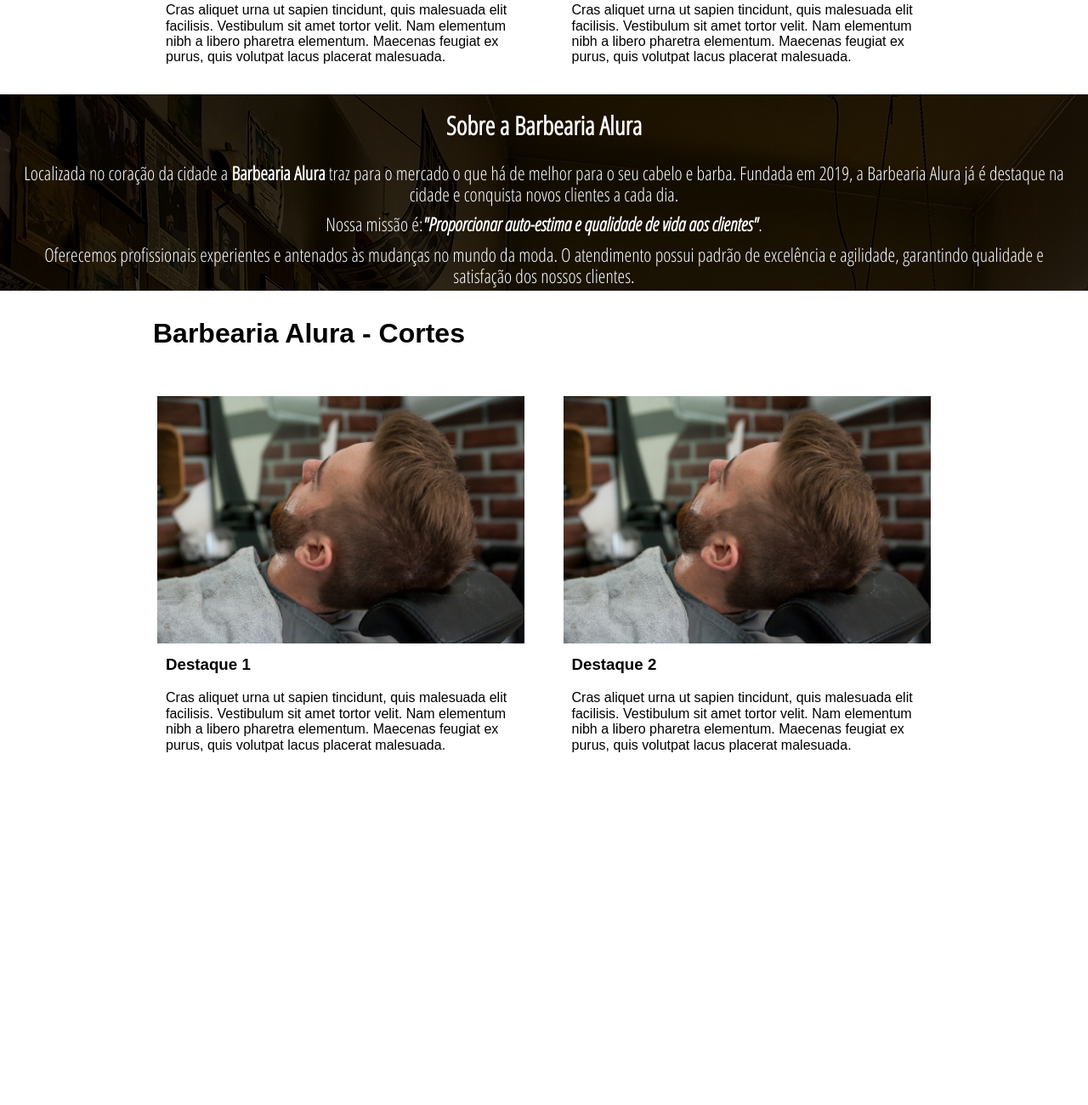
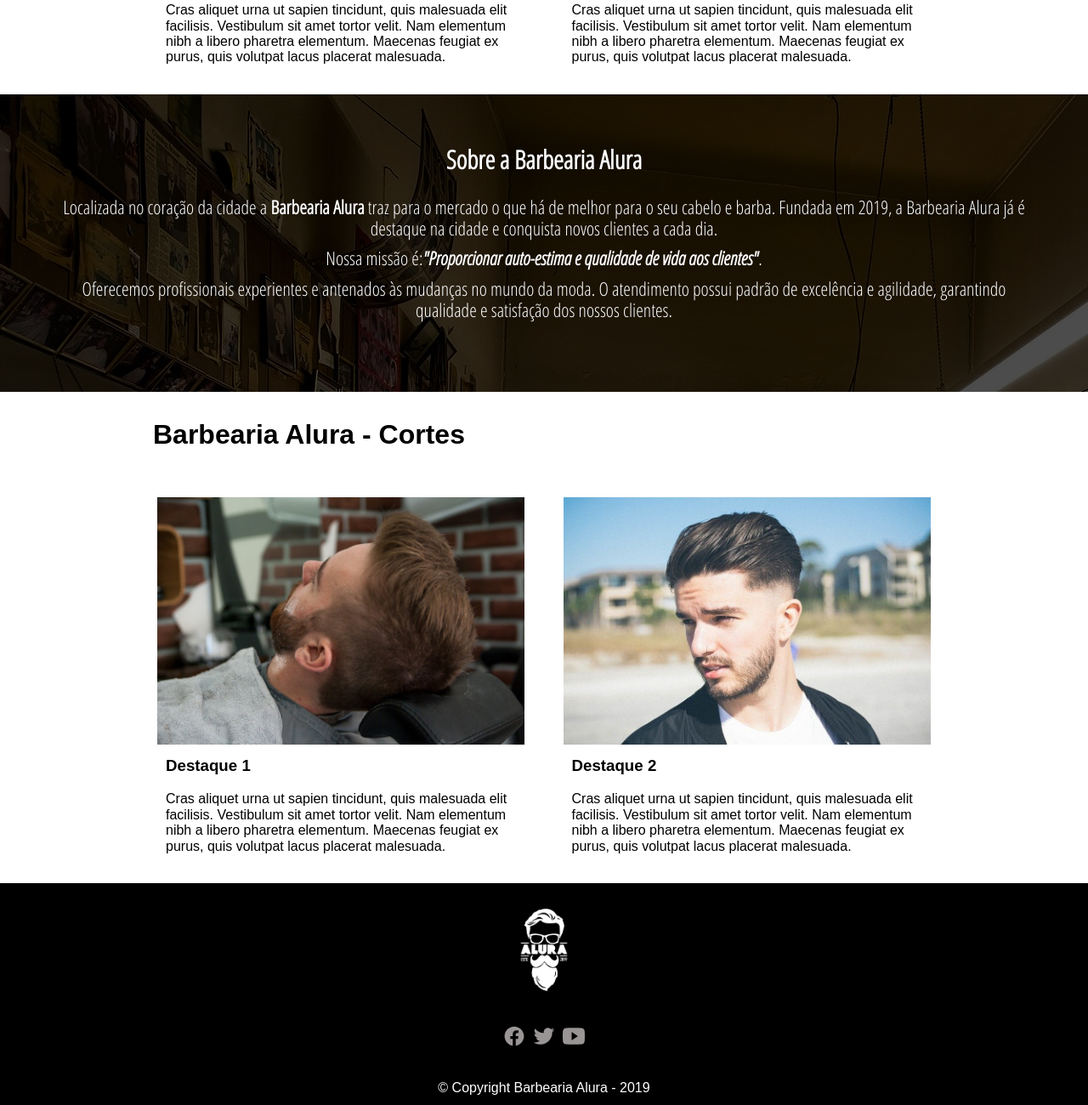
Before and after one commit to rodrigosantos-git/Cursos-html5-e-Css3-Part01, a plain HTML site: page index.html in a window 1280 px wide. Shown: the part 897-2197 px from the top of the page at 85% size. Before the commit the page ends 1817 px from the top, so only its background shows below. Drawn offline with nearby package versions, Linux system fonts and the light colour scheme.

Commit message:
Update
Fiz o rodapé da página porém preciso acertar melhor o CSS do site.

```diff
--- a/assets/css/style.css
+++ b/assets/css/style.css
@@ -68,12 +68,17 @@ section {
     text-align: center;
     padding: 10px
 }
+.sobre {
+
+}
 .txt-sobre {
     color: #fff;
     background-attachment: fixed;
     background-image: linear-gradient(rgba(0, 0, 0, 0.7), rgba(0, 0, 0, 0.7) ), url("../../img/pic002.jpg");
     text-align: center;
+    height: 350px;
     font-family: 'Open Sans Condensed', sans-serif;
+    padding: 40px;
 }
 .txt-sobre h2 {
     font-weight: bold;
@@ -85,3 +90,34 @@ section {
     font-size: 22px;
     padding: 5px 20px 5px 20px;
 }
+
+footer {
+    text-align: center;
+    position: relative;
+    background: #000;
+    color: #fff;
+}
+.social li  {
+    text-align: center;
+    display: inline;
+    color: #000;
+}
+.social h1 {
+    text-align: center;
+}
+.menu-rodape a{
+    text-decoration: none;
+    color: #9a9595;
+}
+.menu-rodape li{
+    list-style: none;
+}
+
+ion-icon {
+    color: #9a9595;
+    font-size: 26px;
+}
+.copyright {
+    padding: 10px;
+    text-align: center;
+}
--- a/index.html
+++ b/index.html
@@ -41,7 +41,7 @@
                     <p>Cras aliquet urna ut sapien tincidunt, quis malesuada elit facilisis. Vestibulum sit amet tortor velit. Nam elementum nibh a libero pharetra elementum. Maecenas feugiat ex purus, quis volutpat lacus placerat malesuada.</p>
               </div>
               <div class="col span-1-of-2 box">
-                    <img src="img/Img-destaque01.jpg">
+                    <img src="img/Img-destaque02.jpg">
                     <h3>Destaque 2</h3>
                     <p>Cras aliquet urna ut sapien tincidunt, quis malesuada elit facilisis. Vestibulum sit amet tortor velit. Nam elementum nibh a libero pharetra elementum. Maecenas feugiat ex purus, quis volutpat lacus placerat malesuada.</p>
 
@@ -52,9 +52,8 @@
 
        </section>
 
-       <section>
-
-                <div class="txt-sobre">
+       <section class="sobre">
+             <div class="txt-sobre">
 
                 <h2>Sobre a Barbearia Alura</h2>
 
@@ -63,10 +62,10 @@
                 <p>Nossa missão é:<em><strong>"Proporcionar auto-estima e qualidade de vida aos clientes"</strong></em>.</p>
 
                 <p>Oferecemos profissionais experientes e antenados às mudanças no mundo da moda. O atendimento possui padrão de excelência e agilidade, garantindo qualidade e satisfação dos nossos clientes.</p>
-                </div>
+            </div>
        </section>
 
-               <!--one-->
+               <!--two-->
        <section class="one">
               <div class="row">
               <h1>Barbearia Alura - Cortes</h1>
@@ -81,7 +80,7 @@
                     <p>Cras aliquet urna ut sapien tincidunt, quis malesuada elit facilisis. Vestibulum sit amet tortor velit. Nam elementum nibh a libero pharetra elementum. Maecenas feugiat ex purus, quis volutpat lacus placerat malesuada.</p>
               </div>
               <div class="col span-1-of-2 box">
-                    <img src="img/Img-destaque01.jpg">
+                    <img src="img/Img-destaque02.jpg">
                     <h3>Destaque 2</h3>
                     <p>Cras aliquet urna ut sapien tincidunt, quis malesuada elit facilisis. Vestibulum sit amet tortor velit. Nam elementum nibh a libero pharetra elementum. Maecenas feugiat ex purus, quis volutpat lacus placerat malesuada.</p>
 
@@ -92,6 +91,38 @@
 
        </section>
 
+       <footer>
+             <div class="row">
 
+              </div>
+
+           <div class="row">
+
+<!--
+              <div class="col span-1-of-1 box">
+                    <ul class="menu-rodape">
+                       <p>Links:</p>
+                        <li><a href="">Lista 01</a></li>
+                        <li><a href="">Lista 01</a></li>
+                        <li><a href="">Lista 01</a></li>
+                    </ul>
+              </div>
+-->
+
+               <div class="row">
+                         <h1><img src="img/logo-branco.png" width="80px"></h1>
+                  <ul class="social">
+                     <h1>
+                          <li><a href="www.facebook.com"><ion-icon name="logo-facebook"></ion-icon></a></li>
+                          <li><a href="www.facebook.com"><ion-icon name="logo-twitter"></ion-icon></a></li>
+                          <li><a href="www.facebook.com"><ion-icon name="logo-youtube"></ion-icon></a></li>
+                      </h1>
+                 </ul>
+                          <p class="copyright">&copy; Copyright Barbearia Alura - 2019</p>
+               </div>
+           </div>
+       </footer>
+
+       <script src="https://unpkg.com/ionicons@5.1.2/dist/ionicons.js"></script>
    </body>
 </html>
```
Also changed, not shown: img/Img-destaque02.jpg (added), img/head-3071690_640.png (added), img/pic004.jpg (added), img/pic005.jpg (added), img/pic006.jpg (added), img/scissors-2795641_640.png (added).
